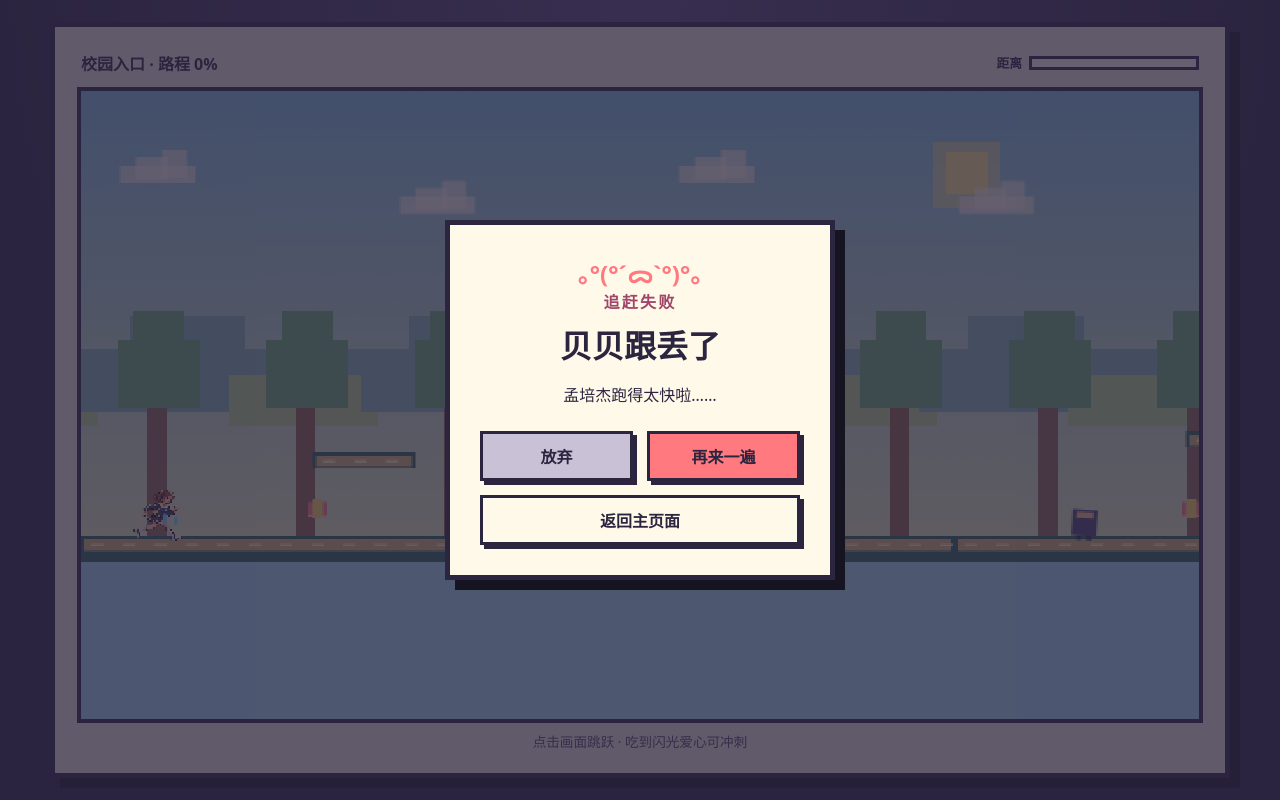
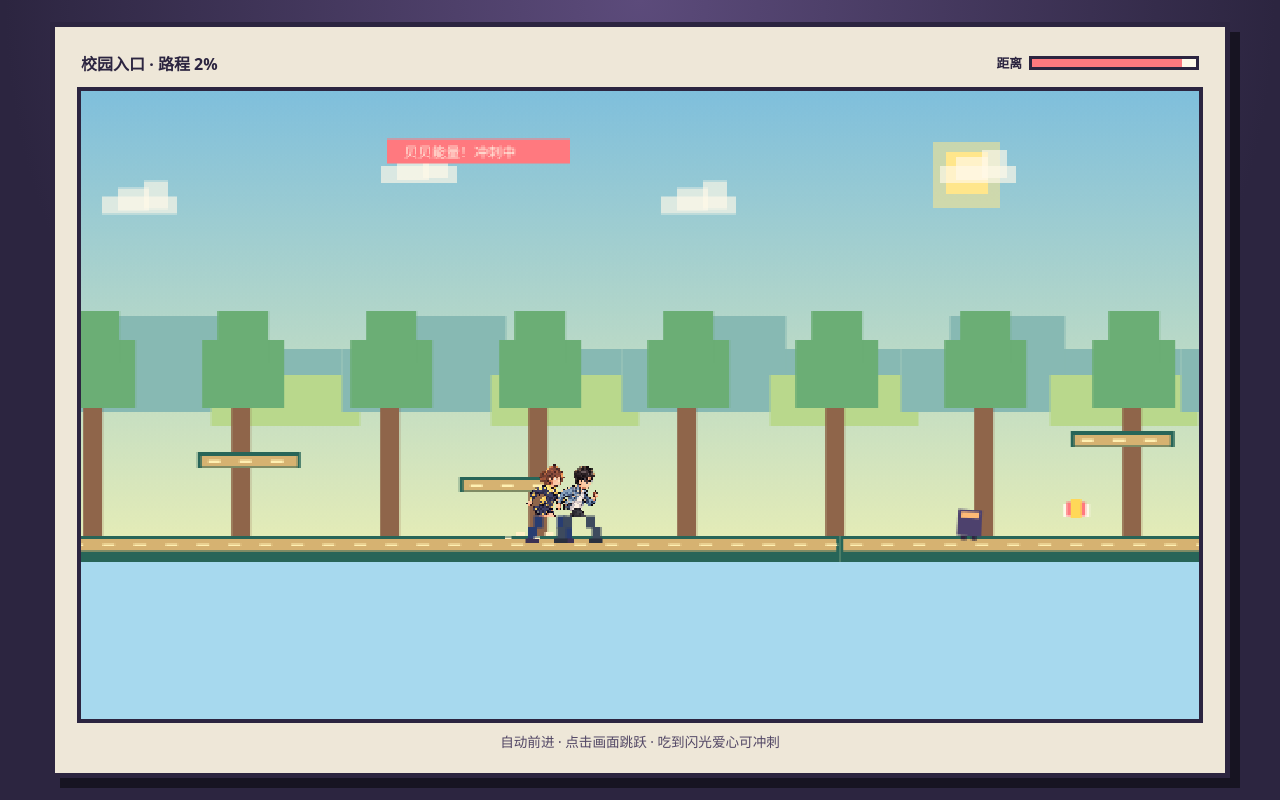
Before and after one commit to Icarus122/deng-deng-beibei, a website with bundled scripts: page index.html in a window 1280 px wide. Both pictures are taken after a click on the button "开始追赶". Built offline with nearby package versions, Linux system fonts and the light colour scheme.

Commit message:
fix: follow runner with animated facing sprites

```diff
--- /dev/null
+++ b/camera.js
@@ -0,0 +1,9 @@
+function clamp(value, minimum, maximum) {
+  return Math.min(Math.max(value, minimum), maximum);
+}
+
+export function advanceCamera(currentX, playerX, elapsedMs, viewportWidth, worldEnd) {
+  const targetX = clamp(playerX - viewportWidth * 0.36, 0, Math.max(0, worldEnd - viewportWidth));
+  const easing = Math.min(1, elapsedMs / 210);
+  return clamp(currentX + (targetX - currentX) * easing, 0, Math.max(0, worldEnd - viewportWidth));
+}
--- a/game-logic.js
+++ b/game-logic.js
@@ -136,6 +136,7 @@
     velocityY: 0,
     grounded: true,
     jumpsUsed: 0,
+    facing: 1,
   };
   return {
     levelId,
@@ -182,9 +183,11 @@
     player.jumpsUsed += 1;
   }
 
-  const direction = (input.right ? 1 : 0) - (input.left ? 1 : 0);
+  const direction = input.left && !input.right ? -1 : 1;
   const runSpeed = energyTimerMs > 0 ? 240 : 150;
-  player.x = clamp(player.x + direction * runSpeed * seconds, 0, level.worldEnd - PLAYER_WIDTH);
+  const movementSpeed = direction < 0 ? 75 : runSpeed;
+  player.facing = direction;
+  player.x = clamp(player.x + direction * movementSpeed * seconds, 0, level.worldEnd - PLAYER_WIDTH);
   const previousBottom = player.y + player.height;
   player.velocityY += GRAVITY * seconds;
   player.y += player.velocityY * seconds;
@@ -226,7 +229,7 @@
     event = 'fell';
   }
 
-  const playerProgress = direction > 0 ? runSpeed : direction < 0 ? -75 : 0;
+  const playerProgress = direction > 0 ? runSpeed : -75;
   distance += (level.pursuerSpeed - playerProgress) * seconds;
   const minimumLead = level.finishX && player.x < level.finishX ? 30 : 0;
   distance = Math.max(minimumLead, distance);
--- a/game.js
+++ b/game.js
@@ -1,4 +1,5 @@
 import { LEVELS, createGame, getRenderPlatforms, updateGame } from './game-logic.js';
+import { advanceCamera } from './camera.js';
 
 const canvas = document.querySelector('#game-canvas');
 const ctx = canvas.getContext('2d');
@@ -28,6 +29,8 @@
 let state = null;
 let animationFrame = 0;
 let lastFrame = 0;
+let lastRenderElapsedMs = 0;
+let cameraX = 0;
 let endTimer = 0;
 let resultPose = 'running';
 
@@ -64,14 +67,15 @@
   gradient.addColorStop(0, palette.skyTop);
   gradient.addColorStop(1, palette.skyBottom);
   ctx.fillStyle = gradient;
-  ctx.fillRect(cameraX, 0, 1300, 540);
+  ctx.fillRect(0, 0, 1300, 540);
 
   ctx.fillStyle = palette.accent;
-  ctx.fillRect(cameraX + 990, 70, 48, 48);
+  ctx.fillRect(990, 70, 48, 48);
   ctx.fillStyle = `${palette.accent}88`;
-  ctx.fillRect(cameraX + 976, 58, 76, 76);
+  ctx.fillRect(976, 58, 76, 76);
 
-  for (let x = Math.floor(cameraX / 320) * 320 - 320; x < cameraX + 1320; x += 320) {
+  const farOffset = (cameraX * 0.16) % 320;
+  for (let x = -320 - farOffset; x < 1320; x += 320) {
     drawPixelCloud(x + 45, 68 + ((Math.floor(x / 320) & 1) * 35), '#fff9e9aa');
     ctx.fillStyle = palette.ridge;
     ctx.fillRect(x, 296, 320, 72);
@@ -81,7 +85,8 @@
   }
 
   const district = currentDistrict();
-  for (let x = Math.floor(cameraX / 170) * 170 - 170; x < cameraX + 1320; x += 170) {
+  const treeOffset = (cameraX * 0.56) % 170;
+  for (let x = -170 - treeOffset; x < 1320; x += 170) {
     ctx.fillStyle = palette.trunk;
     ctx.fillRect(x + 76, 350, 22, 160);
     ctx.fillStyle = palette.tree;
@@ -90,15 +95,15 @@
   }
   if (district?.palette === 'afternoon') {
     ctx.fillStyle = '#d6e5d5';
-    ctx.fillRect(cameraX + 710, 300, 160, 116);
+    ctx.fillRect(710, 300, 160, 116);
     ctx.fillStyle = '#6d88a0';
-    for (let x = cameraX + 728; x < cameraX + 860; x += 34) ctx.fillRect(x, 326, 18, 22);
+    for (let x = 728; x < 860; x += 34) ctx.fillRect(x, 326, 18, 22);
   }
   if (district?.palette === 'sunset') {
     ctx.fillStyle = '#4b4763';
-    ctx.fillRect(cameraX, 306, 1300, 20);
+    ctx.fillRect(0, 306, 1300, 20);
     ctx.fillStyle = '#ffce77';
-    for (let x = cameraX + 40; x < cameraX + 1300; x += 155) {
+    for (let x = 40 - ((cameraX * 0.3) % 155); x < 1300; x += 155) {
       ctx.fillRect(x, 283, 16, 23);
       ctx.fillStyle = '#4b4763';
       ctx.fillRect(x + 6, 245, 5, 38);
@@ -149,25 +154,53 @@
   ctx.fillRect(checkpoint.x + 6, 430, 32, 22);
 }
 
-function drawRunner(x, y, portrait, { crying = false, fallen = false, tapping = false, jumping = false } = {}) {
+function drawRunnerLegs(style, stride, jumping) {
+  const swing = jumping ? 0 : Math.round(stride * 1.8);
+  const legColor = style === 'beibei' ? '#283d72' : '#3d4a5e';
+  const shoeColor = style === 'beibei' ? '#3b3154' : '#29303f';
+  const drawLeg = (hipX, shinX) => {
+    ctx.fillStyle = legColor;
+    ctx.fillRect(hipX, -23, 10, 14);
+    ctx.fillRect(shinX, -10, 10, 14);
+    ctx.fillStyle = shoeColor;
+    ctx.fillRect(shinX - 3, 3, 15, 5);
+  };
+
+  if (jumping) {
+    drawLeg(-8, 1);
+    drawLeg(4, -9);
+    return;
+  }
+  drawLeg(-8 + swing, -8 + swing * 2);
+  drawLeg(4 - swing, 4 - swing * 2);
+}
+
+function drawRunner(x, y, portrait, { crying = false, fallen = false, tapping = false, jumping = false, facing = 1, style = 'beibei' } = {}) {
   const stride = Math.sin(state.elapsedMs / 78) * 4;
   const bob = jumping ? -4 : Math.abs(stride) * 0.55;
   ctx.save();
   if (fallen) {
     ctx.translate(x + 34, y + 20);
+    ctx.scale(facing, 1);
     ctx.rotate(Math.PI / 2);
     ctx.drawImage(portrait, -42, -35, 84, 70);
   } else if (crying) {
     ctx.translate(x + 20, y + 32);
-    ctx.scale(0.82, 0.72);
+    ctx.scale(facing * 0.82, 0.72);
     ctx.drawImage(portrait, -42, -74, 84, 84);
     ctx.fillStyle = '#74d7ee';
     ctx.fillRect(5, -35, 5, 17);
     ctx.fillRect(20, -31, 5, 13);
   } else {
     ctx.translate(x + 28, y + 30 + bob);
+    ctx.scale(facing, 1);
     if (jumping) ctx.rotate(-0.1);
-    ctx.drawImage(portrait, -38, -82, 76, 88);
+    if (portrait.naturalWidth) {
+      ctx.drawImage(portrait, 0, 0, portrait.naturalWidth, portrait.naturalHeight * 0.64, -38, -82, 76, 60);
+      drawRunnerLegs(style, stride, jumping);
+    } else {
+      ctx.drawImage(portrait, -38, -82, 76, 88);
+    }
     if (tapping) {
       ctx.fillStyle = '#fff3a5';
       ctx.fillRect(35, -28, 18, 6);
@@ -176,24 +209,27 @@
   }
   ctx.restore();
   if (!crying && !fallen && !jumping && Math.abs(stride) > 3) {
+    const trailDirection = facing > 0 ? -1 : 1;
     ctx.fillStyle = '#fff0c7';
-    ctx.fillRect(x - 8, y + 28, 10, 4);
-    ctx.fillRect(x - 20, y + 33, 7, 3);
+    ctx.fillRect(x + trailDirection * 8, y + 28, 10, 4);
+    ctx.fillRect(x + trailDirection * 20, y + 33, 7, 3);
   }
 }
 
-function drawDistanceBubble(cameraX) {
+function drawDistanceBubble() {
   if (state.energyTimerMs <= 0) return;
   ctx.fillStyle = '#ff797f';
-  ctx.fillRect(cameraX + 350, 55, 210, 28);
+  ctx.fillRect(350, 55, 210, 28);
   ctx.fillStyle = '#fff9e9';
   ctx.font = '16px monospace';
-  ctx.fillText('贝贝能量！冲刺中', cameraX + 370, 75);
+  ctx.fillText('贝贝能量！冲刺中', 370, 75);
 }
 
 function render() {
   if (!state) return;
-  const cameraX = Math.max(0, state.player.x - 360);
+  const renderDelta = Math.max(0, state.elapsedMs - lastRenderElapsedMs);
+  cameraX = advanceCamera(cameraX, state.player.x, renderDelta, 1280, LEVELS[currentLevel].worldEnd);
+  lastRenderElapsedMs = state.elapsedMs;
   const level = LEVELS[currentLevel];
   const platforms = getRenderPlatforms(currentLevel, state.elapsedMs);
 
@@ -201,13 +237,15 @@
   ctx.save();
   ctx.scale(0.5, 0.5);
   drawBackground(cameraX);
+  ctx.save();
+  ctx.translate(-cameraX, 0);
   platforms.forEach(drawPlatform);
   level.checkpoints.forEach(drawCheckpoint);
   level.energy.filter((energy) => !state.collectedEnergyIds.includes(energy.id)).forEach((energy) => drawEnergy(energy, state.elapsedMs));
   level.obstacles.forEach((obstacle) => drawObstacle(obstacle, state.elapsedMs));
 
-  const beibeiOptions = { crying: state.phase === 'lost', tapping: state.phase === 'caught' && resultPose === 'tap', jumping: !state.player.grounded };
-  const mengOptions = { fallen: state.phase === 'caught' && resultPose === 'fallen' };
+  const beibeiOptions = { crying: state.phase === 'lost', tapping: state.phase === 'caught' && resultPose === 'tap', jumping: !state.player.grounded, facing: state.player.facing, style: 'beibei' };
+  const mengOptions = { fallen: state.phase === 'caught' && resultPose === 'fallen', facing: 1, style: 'meng' };
   drawRunner(state.player.x, state.player.y, beibeiPortrait, beibeiOptions);
   drawRunner(state.pursuerX, state.player.y, mengPortrait, mengOptions);
 
@@ -218,7 +256,8 @@
     ctx.font = '16px monospace';
     ctx.fillText('没心眼，不等我', state.player.x + 43, state.player.y - 35);
   }
-  drawDistanceBubble(cameraX);
+  ctx.restore();
+  drawDistanceBubble();
   ctx.restore();
 
   const remaining = Math.max(0, Math.round(((state.maxDistance - state.distance) / state.maxDistance) * 100));
@@ -298,6 +337,8 @@
   state = createGame(levelId);
   resultPose = 'running';
   lastFrame = 0;
+  lastRenderElapsedMs = 0;
+  cameraX = 0;
   levelName.textContent = '校园入口 · 路程 0%';
   gameStatus.textContent = '连续追逐开始，追上孟培杰！';
   homeScreen.hidden = true;
@@ -310,6 +351,8 @@
   stopGame();
   closeDialogs();
   state = null;
+  cameraX = 0;
+  lastRenderElapsedMs = 0;
   homeScreen.hidden = false;
   gameScreen.hidden = true;
   gameStatus.textContent = '';
--- a/index.html
+++ b/index.html
@@ -19,7 +19,7 @@
           <img src="assets/meng-peijie-pixel.png" alt="" />
         </div>
         <button id="start-button" class="primary-button">开始追赶</button>
-        <p class="controls">移动：A / D 或 ← / →　跳跃：空格 / W / ↑ / 点屏幕</p>
+        <p class="controls">自动前进　减速/回头：A / ←　冲刺：D / →　跳跃：空格 / W / ↑ / 点屏幕</p>
       </section>
 
       <section id="game-screen" class="screen game-screen" hidden aria-label="游戏进行中">
@@ -31,7 +31,7 @@
         </header>
         <canvas id="game-canvas" width="640" height="360" aria-label="董贝贝追赶孟培杰的连续像素追逐游戏"></canvas>
         <p id="game-status" class="sr-only" aria-live="polite"></p>
-        <p class="touch-tip">点击画面跳跃 · 吃到闪光爱心可冲刺</p>
+        <p class="touch-tip">自动前进 · 点击画面跳跃 · 吃到闪光爱心可冲刺</p>
       </section>
     </main>
 
```
Also changed, not shown: tests/game-logic.test.mjs (+23 -0 lines).
